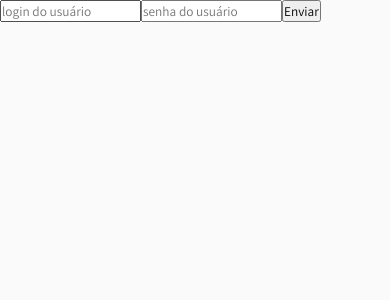
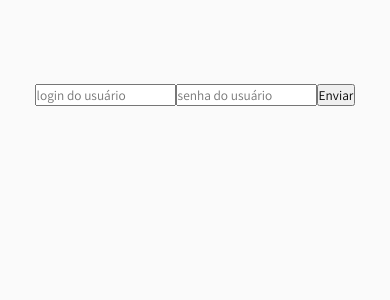
Before and after one commit to NicolasCoelho/BackofficeAdmin, an Angular app: page / in a window 390 px wide. Shown: the top 300 px of the page. Built offline with nearby package versions, Linux system fonts and the light colour scheme.

Commit message:
:feat last att

```diff
--- a/src/app/login-card/login-card.component.html
+++ b/src/app/login-card/login-card.component.html
@@ -1,6 +1,6 @@
 <div class="loginContainer">
   <div class="left"></div>
   <div class="right">
-    <app-login-form></app-login-form>
+    <app-login-form class="cleiton"></app-login-form>
   </div>
 </div>
--- a/src/app/login-card/login-card.component.scss
+++ b/src/app/login-card/login-card.component.scss
@@ -50,14 +50,22 @@
   width: 30%;
   background: #fafafa;
 
-  form {
-    display: flex;
-  }
-
   //the media query is active when the screen is down to 1024px
   @media (max-width: 1024px) {
     height: 100vh;
     width: 100vw;
     background: #fafafa;
+    display: flex;
+    justify-content: center;
+  }
+
+  .cleiton {
+    margin-top: 10vh;
+  }
+
+  .cleiton .formContainer {
+    display: flex;
+    flex-direction: column;
+    flex-wrap: wrap;
   }
 }
```
